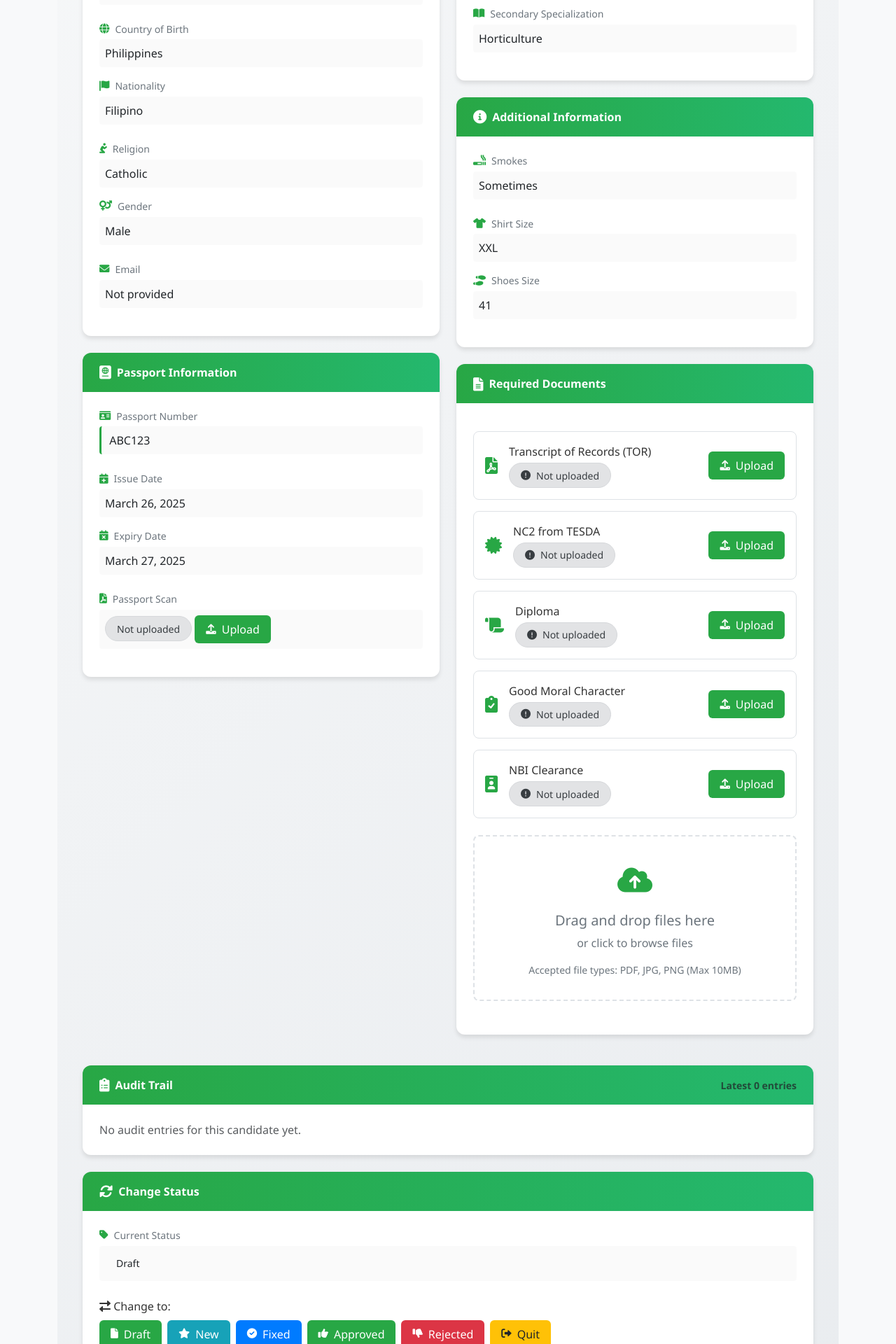
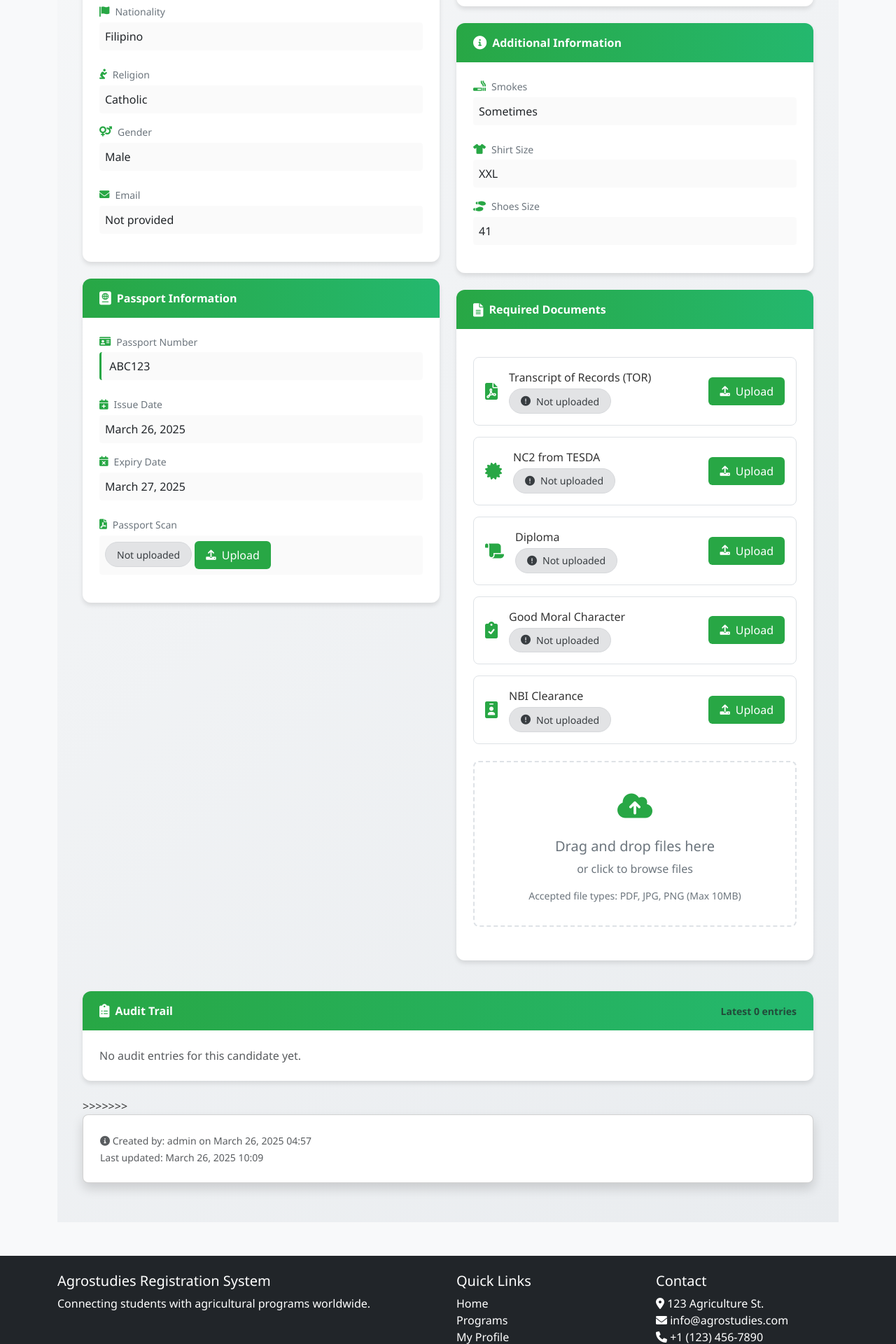
Before and after one commit to Xebec0/AgriDjangoPortal, a Django app: page /candidates/1/ in a window 1280 px wide. Shown: the part 880-2800 px from the top of the page at 70% size. Run offline with Django 4.2, Linux system fonts and the light colour scheme; a user stored in the database is signed in; data comes from the database, SQL or seed files in the repository; both versions use the stored data as it was after the commit; data that the repository does not hold is empty; some libraries are stand-ins or nearby versions.

Commit message:
Auto Approve Applicant
removed manual status changing

```diff
--- a/core/urls.py
+++ b/core/urls.py
@@ -59,7 +59,6 @@ urlpatterns = [
     path('candidates/<int:candidate_id>/', views.view_candidate, name='view_candidate'),
     path('candidates/<int:candidate_id>/edit/', views.edit_candidate, name='edit_candidate'),
     path('candidates/<int:candidate_id>/delete/', views.delete_candidate, name='delete_candidate'),
-    path('candidates/<int:candidate_id>/status/<str:status>/', views.change_candidate_status, name='change_candidate_status'),
 
     # Export candidates
     path('candidates/export/csv/', views.export_candidates_csv, name='export_candidates_csv'),
--- a/core/views.py
+++ b/core/views.py
@@ -342,6 +342,11 @@ def apply_candidate(request, program_id):
     """Applicant-facing: single-step application that creates a Candidate directly and redirects to candidates list."""
     program = get_object_or_404(AgricultureProgram, id=program_id)
 
+    # New guard: Check program capacity
+    if program.capacity <= 0:
+        messages.error(request, 'This program has no available slots.')
+        return redirect('program_detail', program_id=program.id)
+
     # Server-side guards
     # 1) Already applied to this program
     already_applied_this = Candidate.objects.filter(program=program).filter(
@@ -373,10 +378,24 @@ def apply_candidate(request, program_id):
             candidate = form.save(commit=False)
             candidate.created_by = request.user
             candidate.program = program
-            candidate.status = Candidate.NEW
+            candidate.status = Candidate.APPROVED
+
+            # Decrease program capacity
+            program.capacity -= 1
+            program.save()
+
             candidate.save()
 
-            messages.success(request, f'Application submitted for {program.title}. We have received your details.')
+            messages.success(request, f'Congratulations! Your application for {program.title} has been approved.')
+
+            # Create a notification for the user
+            Notification.add_notification(
+                user=request.user,
+                message=f"Congratulations! Your application for {program.title} has been approved. You're now ready to proceed with the next steps.",
+                notification_type=Notification.SUCCESS,
+                link=f"/candidates/{candidate.id}/"
+            )
+
             return redirect('profile')
         else:
             for field, errors in form.errors.items():
@@ -918,87 +937,6 @@ def delete_candidate(request, candidate_id):
     return render(request, 'candidate_confirm_delete.html', {'candidate': candidate})
 
 
-@login_required
-def change_candidate_status(request, candidate_id, status):
-    """Change candidate status"""
-    # Check if user has staff privilege
-    if not request.user.is_staff:
-        messages.error(request, 'You do not have permission to access this page.')
-        return redirect('index')
-
-    candidate = get_object_or_404(Candidate, id=candidate_id)
-
-    # Validate status
-    valid_statuses = ['Draft', 'New', 'Fixed', 'Approved', 'Rejected', 'Quit']
-    if status not in valid_statuses:
-        messages.error(request, 'Invalid status value.')
-        return redirect('view_candidate', candidate_id=candidate_id)
-
-    # Store the old status for notification message and capacity management
-    old_status = candidate.status
-
-    # Handle program capacity changes
-    if candidate.program:
-        program = candidate.program
-
-        # Case 1: Candidate was approved and is now being changed to something else
-        # Increase capacity by 1
-        if old_status == 'Approved' and status != 'Approved':
-            program.capacity += 1
-            program.save()
-            messages.info(request, f'Program capacity for {program.title} has been increased to {program.capacity}.')
-
-        # Case 2: Candidate was not approved and is now being approved
-        # Decrease capacity by 1
-        elif old_status != 'Approved' and status == 'Approved':
-            if program.capacity > 0:  # Make sure we don't go below zero
-                program.capacity -= 1
-                program.save()
-                messages.info(request, f'Program capacity for {program.title} has been decreased to {program.capacity}.')
-
-    # Update the status
-    candidate.status = status
-    candidate.save()
-
-    # Try to find the user associated with this candidate by email
-    if candidate.email:
-        try:
-            user = User.objects.get(email=candidate.email)
-
-            # Determine notification type and message based on status
-            if status == 'Approved':
-                notification_type = Notification.SUCCESS
-                message = f"Congratulations! Your application has been approved. You're now ready to proceed with the next steps."
-            elif status == 'Rejected':
-                notification_type = Notification.ERROR
-                message = f"We regret to inform you that your application has been declined. Please contact the administration for more details."
-            elif status == 'Quit':
-                notification_type = Notification.ERROR
-                message = f"Your application has been marked as withdrawn. If this was a mistake, please contact the administration."
-            elif status == 'Fixed':
-                notification_type = Notification.INFO
-                message = f"Your application has been reviewed and marked as fixed. It will now proceed to the next stage of evaluation."
-            elif status == 'New':
-                notification_type = Notification.INFO
-                message = f"Your application has been received and is now under review. We'll update you on any progress."
-            else:
-                notification_type = Notification.INFO
-                message = f"Your application status has been updated to {status}. Please check your profile for more details."
-
-            # Create a notification for the user
-            Notification.add_notification(
-                user=user,
-                message=message,
-                notification_type=notification_type,
-                link=f"/candidates/{candidate.id}/"
-            )
-        except User.DoesNotExist:
-            # No user found with this email, can't send notification
-            pass
-
-    messages.success(request, f'Status for {candidate.first_name} {candidate.last_name} has been changed to {status}.')
-    return redirect('view_candidate', candidate_id=candidate_id)
-
 
 def help_page(request):
     """Registration help page"""
--- a/templates/candidate_detail.html
+++ b/templates/candidate_detail.html
@@ -25,40 +25,9 @@
             </div>
         </div>
 
+>>>>>>>
         <!-- Application Progress Tracker -->
-        <div class="progress-container">
-            <div class="progress-bar">
-                {% if candidate.status == 'Approved' %}
-                    <div class="progress-fill" style="width: 100%;"></div>
-                {% elif candidate.status == 'Under Review' %}
-                    <div class="progress-fill" style="width: 66%;"></div>
-                {% elif candidate.status == 'Pending' %}
-                    <div class="progress-fill" style="width: 33%;"></div>
-                {% else %}
-                    <div class="progress-fill" style="width: 0%;"></div>
-                {% endif %}
-            </div>
-            <div class="progress-steps">
-                <div class="progress-step">
-                    <div class="step-dot {% if candidate.status == 'Pending' or candidate.status == 'Under Review' or candidate.status == 'Approved' %}active{% endif %}">
-                        {% if candidate.status == 'Under Review' or candidate.status == 'Approved' %}<i class="fas fa-check"></i>{% endif %}
-                    </div>
-                    <div class="step-label">Application Submitted</div>
-                </div>
-                <div class="progress-step">
-                    <div class="step-dot {% if candidate.status == 'Under Review' or candidate.status == 'Approved' %}active{% endif %}">
-                        {% if candidate.status == 'Approved' %}<i class="fas fa-check"></i>{% endif %}
-                    </div>
-                    <div class="step-label">Under Review</div>
-                </div>
-                <div class="progress-step">
-                    <div class="step-dot {% if candidate.status == 'Approved' %}active{% endif %}">
-                        {% if candidate.status == 'Approved' %}<i class="fas fa-check"></i>{% endif %}
-                    </div>
-                    <div class="step-label">Application Approved</div>
-                </div>
-            </div>
-        </div>
+
 
     <div class="row">
         <!-- Personal Information -->
@@ -631,49 +600,9 @@
         </div>
     </div>
 
+>>>>>>>
     <!-- Status Change Section -->
-    <div class="info-card">
-        <div class="card-header">
-            <i class="fas fa-sync-alt"></i>
-            <span>Change Status</span>
-        </div>
-        <div class="card-body">
-            <div class="field-group">
-                <div class="field-item">
-                    <div class="field-label">
-                        <i class="fas fa-tag"></i> Current Status
-                    </div>
-                    <div class="field-value">
-                        <span class="status-badge {{ candidate.status|lower }}">{{ candidate.status }}</span>
-                    </div>
-                </div>
-            </div>
 
-            <div class="mt-4">
-                <p class="mb-2"><i class="fas fa-exchange-alt"></i> Change to:</p>
-                <div class="d-flex flex-wrap gap-2">
-                    <a href="{% url 'change_candidate_status' candidate.id 'Draft' %}" class="upload-button {% if candidate.status == 'Draft' %}disabled{% endif %}">
-                        <i class="fas fa-file"></i> Draft
-                    </a>
-                    <a href="{% url 'change_candidate_status' candidate.id 'New' %}" class="upload-button {% if candidate.status == 'New' %}disabled{% endif %}" style="background-color: #17a2b8;">
-                        <i class="fas fa-star"></i> New
-                    </a>
-                    <a href="{% url 'change_candidate_status' candidate.id 'Fixed' %}" class="upload-button {% if candidate.status == 'Fixed' %}disabled{% endif %}" style="background-color: #007bff;">
-                        <i class="fas fa-check-circle"></i> Fixed
-                    </a>
-                    <a href="{% url 'change_candidate_status' candidate.id 'Approved' %}" class="upload-button {% if candidate.status == 'Approved' %}disabled{% endif %}" style="background-color: #28a745;">
-                        <i class="fas fa-thumbs-up"></i> Approved
-                    </a>
-                    <a href="{% url 'change_candidate_status' candidate.id 'Rejected' %}" class="upload-button {% if candidate.status == 'Rejected' %}disabled{% endif %}" style="background-color: #dc3545;">
-                        <i class="fas fa-thumbs-down"></i> Rejected
-                    </a>
-                    <a href="{% url 'change_candidate_status' candidate.id 'Quit' %}" class="upload-button {% if candidate.status == 'Quit' %}disabled{% endif %}" style="background-color: #ffc107; color: #212529;">
-                        <i class="fas fa-sign-out-alt"></i> Quit
-                    </a>
-                </div>
-            </div>
-        </div>
-    </div>
 
     <!-- Created Info -->
     <div class="card mb-4 shadow">
```
Also changed, not shown: render.yaml (+6 -2 lines), db.sqlite3, 1 other file.
